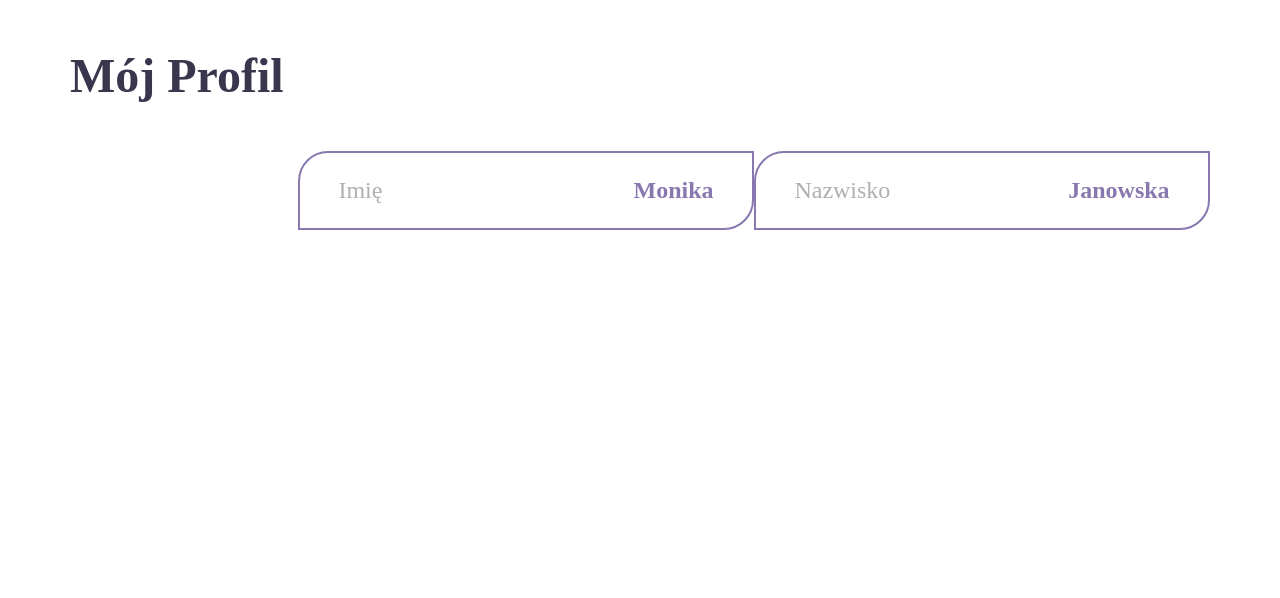
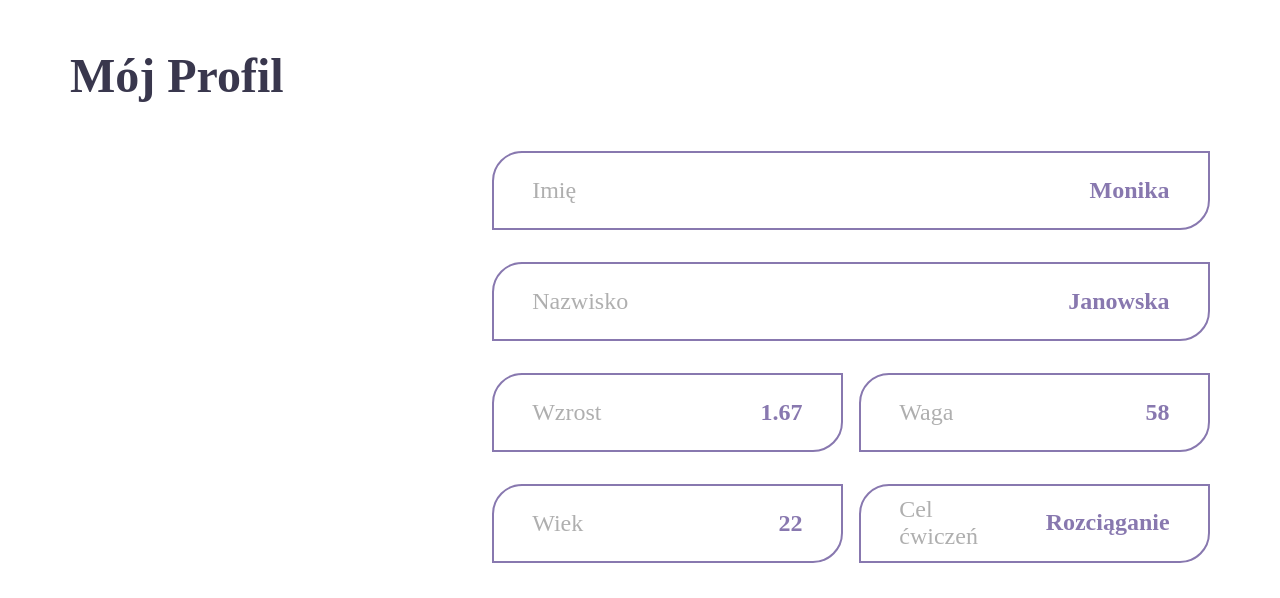
Before and after one commit to Alona655/aplikacja_jogi, a PHP site: page /profile in a window 1280 px wide. Shown: the part 202-800 px from the top of the page. Run offline with PHP 8.4, Linux system fonts and the light colour scheme.

Commit message:
Adding the info about person on a profile

```diff
--- a/project/public/css/profile.css
+++ b/project/public/css/profile.css
@@ -78,7 +78,7 @@ nav{
 
 .contentProfile {
     display: grid;
-    grid-template-columns: 20% 80%;
+    grid-template-columns: 30% 70%;
     align-items: center;
 }
 
@@ -89,7 +89,7 @@ nav{
 }
 
 .nameProfilePage {
-    width: 70%;
+    width: 90%;
     border-radius: 30px 0;
     padding: 0 2em;
     border: 2px solid #8878AF;
@@ -97,8 +97,9 @@ nav{
 }
 
 .parametrsProfile {
-    display: flex;
-    justify-content: end;
+    display: grid;
+    justify-items: end;
+    gap: 2em;
 }
 
 .titleNameProfile {
@@ -116,7 +117,6 @@ nav{
     color: #8878AF;
 }
 
-
 .surname-conteinerProfilePage {
     width: 100%;
     display: grid;
@@ -124,7 +124,7 @@ nav{
 }
 
 .surnameProfilePage {
-    width: 70%;
+    width: 90%;
     border-radius: 30px 0;
     padding: 0 2em;
     border: 2px solid #8878AF;
@@ -145,3 +145,140 @@ nav{
     font-size: 24px;
     color: #8878AF;
 }
+
+/*----------------------------------*/
+
+.thirdLineProfile {
+    display: flex;
+    width: 90%;
+    gap: 0 1em;
+    grid-template-columns: 48% 48%;
+}
+
+.height-conteinerProfilePage {
+    width: 100%;
+    display: grid;
+    grid-template-columns: 20% 80%;
+}
+
+.heightProfilePage {
+    width: 70%;
+    border-radius: 30px 0;
+    padding: 0 2em;
+    border: 2px solid #8878AF;
+    font-size: larger;
+}
+
+.titleHeightProfile {
+    font-family: PT Sans;
+    font-weight: normal;
+    font-size: 24px;
+    color: #AFAFAF;
+}
+
+.heightProfile {
+    font-family: PT Sans;
+    font-weight: bold;
+    text-align: end;
+    font-size: 24px;
+    color: #8878AF;
+}
+
+.weight-conteinerProfilePage {
+    width: 100%;
+    display: grid;
+    grid-template-columns: 20% 80%;
+}
+
+.weightProfilePage {
+    width: 70%;
+    border-radius: 30px 0;
+    padding: 0 2em;
+    border: 2px solid #8878AF;
+    font-size: larger;
+}
+
+.titleWeightProfile {
+    font-family: PT Sans;
+    font-weight: normal;
+    font-size: 24px;
+    color: #AFAFAF;
+}
+
+.weightProfile {
+    font-family: PT Sans;
+    font-weight: bold;
+    text-align: end;
+    font-size: 24px;
+    color: #8878AF;
+}
+
+/*------------------------------------------*/
+.fourthLineProfile {
+    display: flex;
+    width: 90%;
+    gap: 0 1em;
+    grid-template-columns: 28% 68%;
+}
+
+.age-conteinerProfilePage {
+    width: 100%;
+    display: grid;
+    grid-template-columns: 20% 80%;
+}
+
+.ageProfilePage {
+    width: 70%;
+    border-radius: 30px 0;
+    padding: 0 2em;
+    border: 2px solid #8878AF;
+    font-size: larger;
+}
+
+.titleAgeProfile {
+    font-family: PT Sans;
+    font-weight: normal;
+    font-size: 24px;
+    color: #AFAFAF;
+}
+
+.ageProfile {
+    font-family: PT Sans;
+    font-weight: bold;
+    text-align: end;
+    font-size: 24px;
+    color: #8878AF;
+}
+
+.goal-conteinerProfilePage {
+    width: 100%;
+    display: grid;
+    align-items: center;
+    padding: 0.5em 0;
+    grid-template-columns: 20% 80%;
+}
+
+.goalProfilePage {
+    width: 70%;
+    border-radius: 30px 0;
+    padding: 0 2em;
+    border: 2px solid #8878AF;
+    font-size: larger;
+}
+
+.titleGoalProfile {
+    font-family: PT Sans;
+    font-weight: normal;
+    margin: 0;
+    font-size: 24px;
+    color: #AFAFAF;
+}
+
+.goalProfile {
+    font-family: PT Sans;
+    font-weight: bold;
+    text-align: end;
+    margin: 0;
+    font-size: 24px;
+    color: #8878AF;
+}
--- a/project/public/css/registration.css
+++ b/project/public/css/registration.css
@@ -42,7 +42,8 @@ a {
     font-weight: normal;
     font-size: 48px;
     text-align: center;
-    line-height: 68px;
+    padding: 1.5em;
+    margin: 0;
     color: #39374D;
 }
 
--- a/project/public/views/profile.php
+++ b/project/public/views/profile.php
@@ -23,7 +23,8 @@
 
     <h1 class="titleProfile">Mój Profil</h1>
     <div class="contentProfile">
-        <img src="">
+        <div class=""></div>
+
         <div class="parametrsProfile">
             <div class="nameProfilePage">
                 <div class="name-conteinerProfilePage">
@@ -37,6 +38,35 @@
                     <p class="surProfile">Janowska</p>
                 </div>
             </div>
+            <div class="thirdLineProfile">
+                <div class="heightProfilePage">
+                    <div class="height-conteinerProfilePage">
+                        <p class="titleHeightProfile">Wzrost</p>
+                        <p class="heightProfile">1.67</p>
+                    </div>
+                </div>
+                <div class="weightProfilePage">
+                    <div class="weight-conteinerProfilePage">
+                        <p class="titleWeightProfile">Waga</p>
+                        <p class="weightProfile">58</p>
+                    </div>
+                </div>
+            </div>
+            <div class="fourthLineProfile">
+                <div class="ageProfilePage">
+                    <div class="age-conteinerProfilePage">
+                        <p class="titleAgeProfile">Wiek</p>
+                        <p class="ageProfile">22</p>
+                    </div>
+                </div>
+                <div class="goalProfilePage">
+                    <div class="goal-conteinerProfilePage">
+                        <p class="titleGoalProfile">Cel ćwiczeń</p>
+                        <p class="goalProfile">Rozciąganie</p>
+                    </div>
+                </div>
+            </div>
+
 
         </div>
     </div>
```
